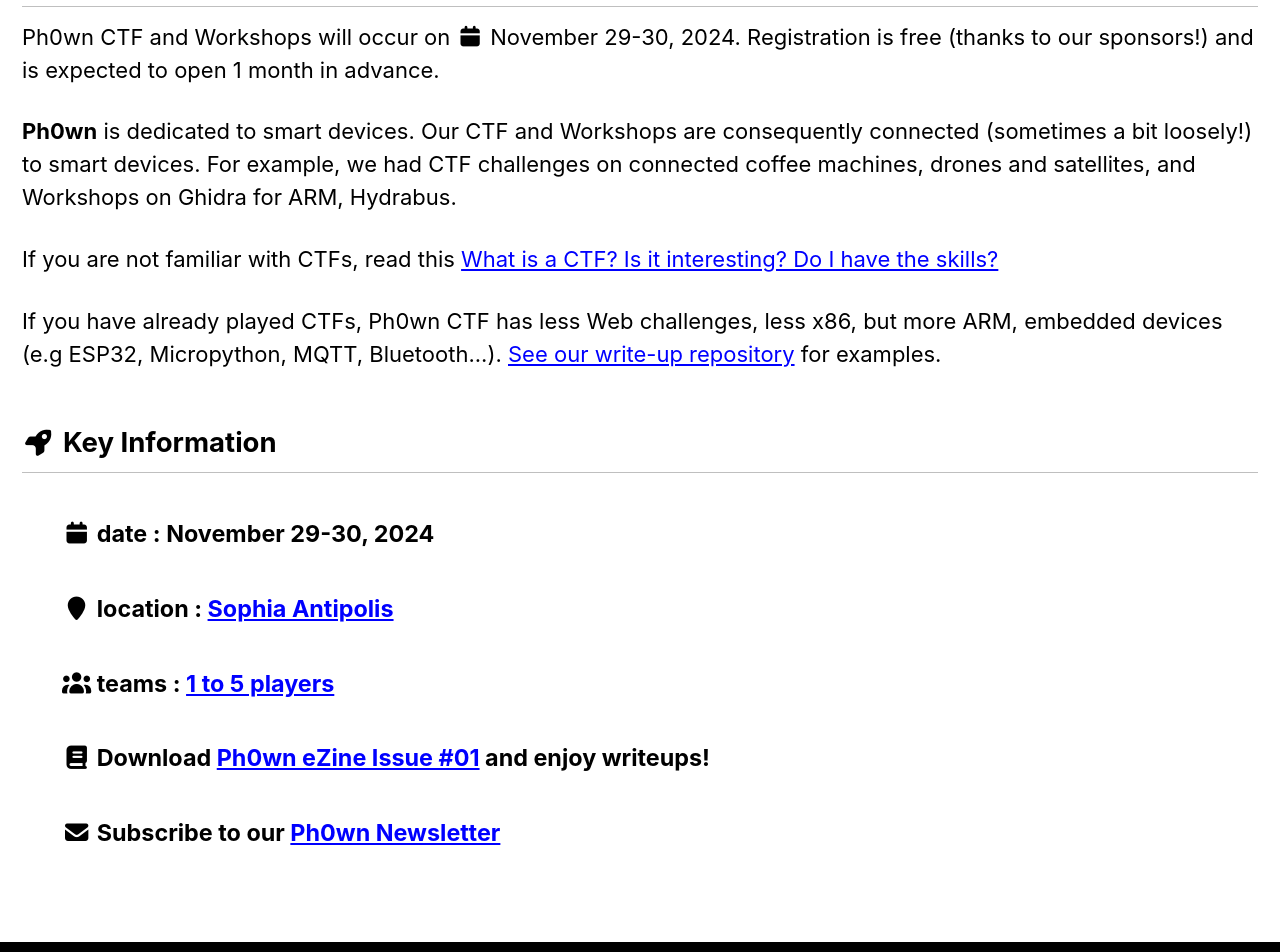
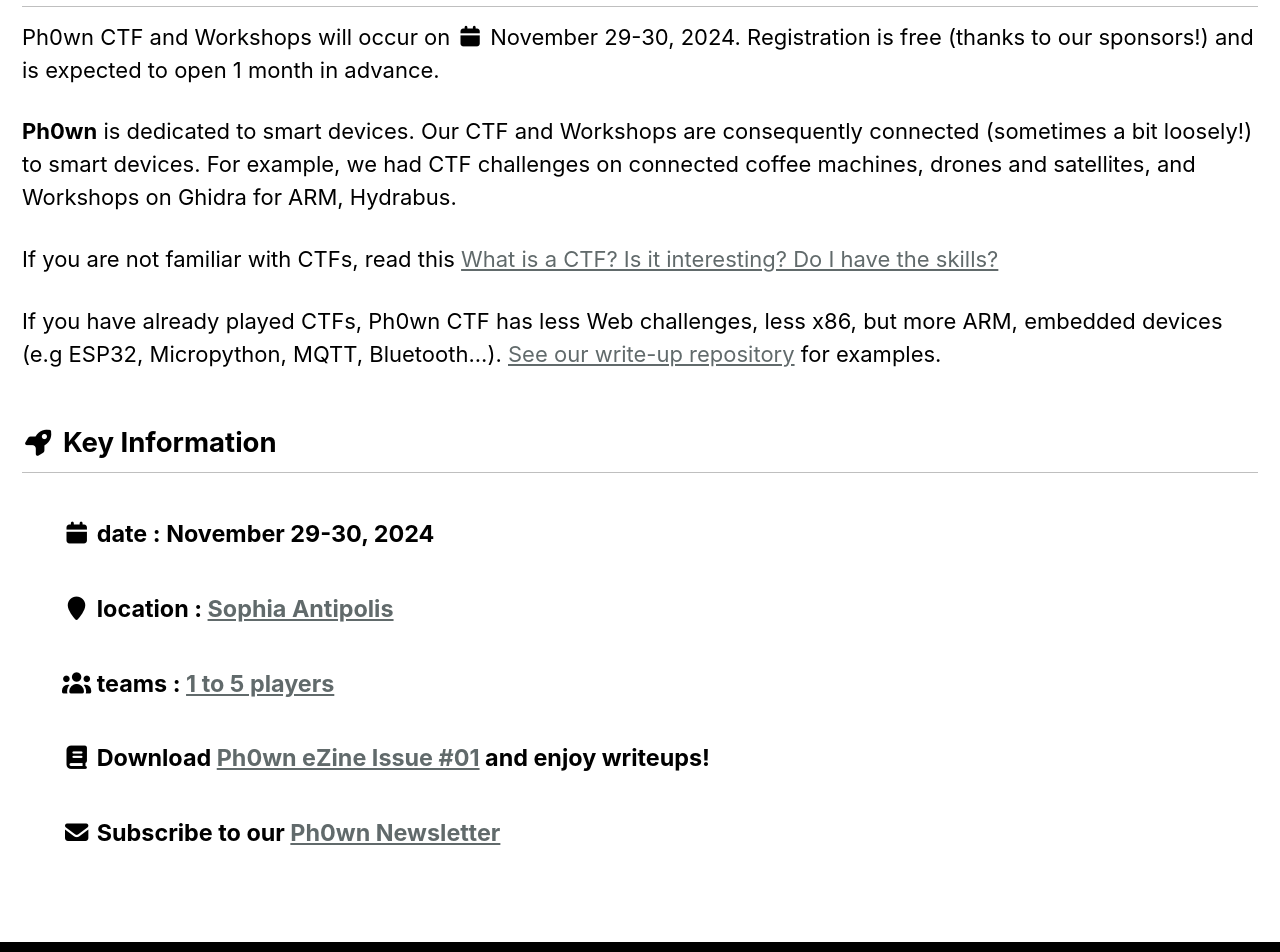
Before and after one commit to ph0wn/ph0wn.github.io, a Jekyll site: the page built from _pages/index.html, in a window 1280 px wide. Shown: the part 710-1662 px from the top of the page. Built offline with Jekyll 4.4.1, drawn with Linux system fonts in a browser that asks for light colours; cached includes are drawn as plain includes.

Commit message:
fixed codeofconduct links and change href default link color

```diff
--- a/_pages/rules.html
+++ b/_pages/rules.html
@@ -43,7 +43,7 @@ entries_layout: grid
   </li>
   </ul>
 
-  Participants must comply to <a href="/conduct">the Code of Conduct</a>. In particular, note it is <b>strictly prohibited and subject to disqualification</b> to:
+  Participants must comply to <a href="/codeOfConduct">the Code of Conduct</a>. In particular, note it is <b>strictly prohibited and subject to disqualification</b> to:
 
   <ul>
   <li>Attack any machine other than the designated ones,</li>
--- a/assets/css/main.scss
+++ b/assets/css/main.scss
@@ -66,6 +66,23 @@ search: false
   }
 }
 
+
+a { /* global style of a link, the order of this attribute is very important, it should be before *navbar* links overide */
+  color: #616a6b;
+}
+
+a:visited {
+	color: #616a6b;
+}
+
+a:hover {
+  color: #A32D21;
+  outline: 0;
+}
+
+a:hover, a:active {
+	outline: 0;
+}
 
 .org-chart {
     display: flex;
```
